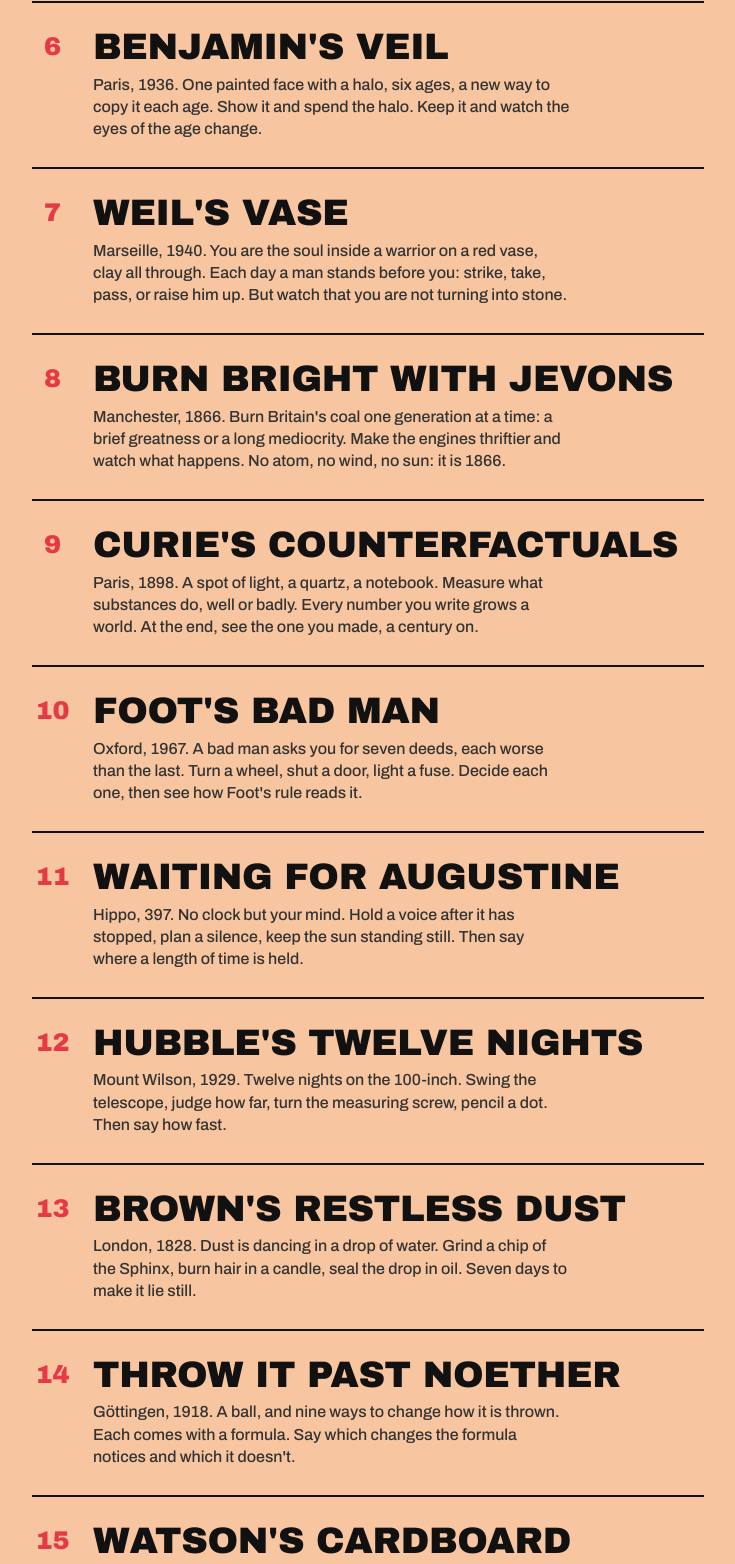
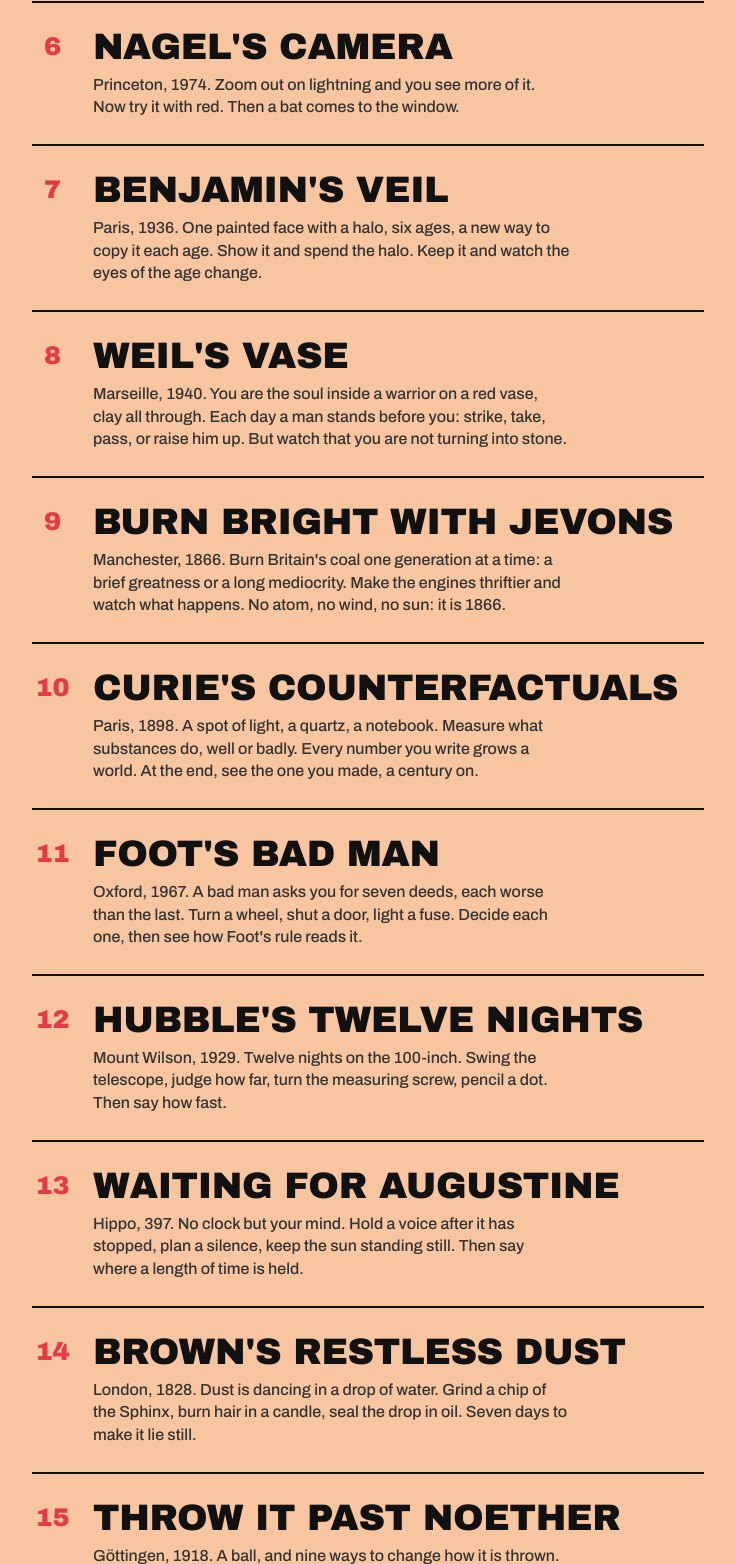
Before and after one commit to steffenhuck/g-games, a plain HTML site: page index.html in a window 1280 px wide. Shown: the part 1229-2793 px from the top of the page, without its empty margins (272-1007 px from the left). Drawn offline with Linux system fonts and the light colour scheme.

Commit message:
The Pantheon: Nagel's Camera at no. 6, Augustine to 13 so Hubble stays at 12
Co-Authored-By: Claude Opus 5.5 <noreply@anthropic.com>
Claude-Session: https://claude.ai/code/session_018niUhwb3QyfCSPKrXebtLp

```diff
--- a/index.html
+++ b/index.html
@@ -199,8 +199,17 @@
         </a>
       </li>
       <li>
+        <a class="game" href="https://steffenhuck.github.io/paper-to-game/nagel/nagels-camera.html">
+          <span class="num" aria-hidden="true">6</span>
+          <span class="body">
+            <span class="title">Nagel's Camera</span>
+            <span class="desc">Princeton, 1974. Zoom out on lightning and you see more of it. Now try it with red. Then a bat comes to the window.</span>
+          </span>
+        </a>
+      </li>
+      <li>
         <a class="game" href="https://steffenhuck.github.io/paper-to-game/benjamin/benjamins-veil.html">
-          <span class="num" aria-hidden="true">6</span>
+          <span class="num" aria-hidden="true">7</span>
           <span class="body">
             <span class="title">Benjamin's Veil</span>
             <span class="desc">Paris, 1936. One painted face with a halo, six ages, a new way to copy it each age. Show it and spend the halo. Keep it and watch the eyes of the age change.</span>
@@ -209,7 +218,7 @@
       </li>
       <li>
         <a class="game" href="https://steffenhuck.github.io/paper-to-game/weil/weils-vase.html">
-          <span class="num" aria-hidden="true">7</span>
+          <span class="num" aria-hidden="true">8</span>
           <span class="body">
             <span class="title">Weil's Vase</span>
             <span class="desc">Marseille, 1940. You are the soul inside a warrior on a red vase, clay all through. Each day a man stands before you: strike, take, pass, or raise him up. But watch that you are not turning into stone.</span>
@@ -218,7 +227,7 @@
       </li>
       <li>
         <a class="game" href="https://steffenhuck.github.io/paper-to-game/jevons/burn-bright-with-jevons.html">
-          <span class="num" aria-hidden="true">8</span>
+          <span class="num" aria-hidden="true">9</span>
           <span class="body">
             <span class="title">Burn Bright with Jevons</span>
             <span class="desc">Manchester, 1866. Burn Britain's coal one generation at a time: a brief greatness or a long mediocrity. Make the engines thriftier and watch what happens. No atom, no wind, no sun: it is 1866.</span>
@@ -227,7 +236,7 @@
       </li>
       <li>
         <a class="game" href="https://steffenhuck.github.io/paper-to-game/curie/curies-counterfactuals.html">
-          <span class="num" aria-hidden="true">9</span>
+          <span class="num" aria-hidden="true">10</span>
           <span class="body">
             <span class="title">Curie's Counterfactuals</span>
             <span class="desc">Paris, 1898. A spot of light, a quartz, a notebook. Measure what substances do, well or badly. Every number you write grows a world. At the end, see the one you made, a century on.</span>
@@ -236,19 +245,10 @@
       </li>
       <li>
         <a class="game" href="https://steffenhuck.github.io/paper-to-game/foot/foots-bad-man.html">
-          <span class="num" aria-hidden="true">10</span>
+          <span class="num" aria-hidden="true">11</span>
           <span class="body">
             <span class="title">Foot's Bad Man</span>
             <span class="desc">Oxford, 1967. A bad man asks you for seven deeds, each worse than the last. Turn a wheel, shut a door, light a fuse. Decide each one, then see how Foot's rule reads it.</span>
-          </span>
-        </a>
-      </li>
-      <li>
-        <a class="game" href="https://steffenhuck.github.io/paper-to-game/augustine/waiting-for-augustine.html">
-          <span class="num" aria-hidden="true">11</span>
-          <span class="body">
-            <span class="title">Waiting for Augustine</span>
-            <span class="desc">Hippo, 397. No clock but your mind. Hold a voice after it has stopped, plan a silence, keep the sun standing still. Then say where a length of time is held.</span>
           </span>
         </a>
       </li>
@@ -262,8 +262,17 @@
         </a>
       </li>
       <li>
+        <a class="game" href="https://steffenhuck.github.io/paper-to-game/augustine/waiting-for-augustine.html">
+          <span class="num" aria-hidden="true">13</span>
+          <span class="body">
+            <span class="title">Waiting for Augustine</span>
+            <span class="desc">Hippo, 397. No clock but your mind. Hold a voice after it has stopped, plan a silence, keep the sun standing still. Then say where a length of time is held.</span>
+          </span>
+        </a>
+      </li>
+      <li>
         <a class="game" href="https://steffenhuck.github.io/paper-to-game/brown/browns-restless-dust.html">
-          <span class="num" aria-hidden="true">13</span>
+          <span class="num" aria-hidden="true">14</span>
           <span class="body">
             <span class="title">Brown's Restless Dust</span>
             <span class="desc">London, 1828. Dust is dancing in a drop of water. Grind a chip of the Sphinx, burn hair in a candle, seal the drop in oil. Seven days to make it lie still.</span>
@@ -272,7 +281,7 @@
       </li>
       <li>
         <a class="game" href="https://steffenhuck.github.io/paper-to-game/noether/throw-it-past-noether.html">
-          <span class="num" aria-hidden="true">14</span>
+          <span class="num" aria-hidden="true">15</span>
           <span class="body">
             <span class="title">Throw It Past Noether</span>
             <span class="desc">Göttingen, 1918. A ball, and nine ways to change how it is thrown. Each comes with a formula. Say which changes the formula notices and which it doesn't.</span>
@@ -281,7 +290,7 @@
       </li>
       <li>
         <a class="game" href="https://steffenhuck.github.io/paper-to-game/dna/watsons-cardboard.html">
-          <span class="num" aria-hidden="true">15</span>
+          <span class="num" aria-hidden="true">16</span>
           <span class="body">
             <span class="title">Watson's Cardboard</span>
             <span class="desc">Cambridge, 1953. Four bases cut from card, one chain given. Build the other so the rails stay straight. Then see whether it copies.</span>
@@ -290,7 +299,7 @@
       </li>
       <li>
         <a class="game" href="https://steffenhuck.github.io/paper-to-game/lehmann/find-your-inner-core-with-lehmann.html">
-          <span class="num" aria-hidden="true">16</span>
+          <span class="num" aria-hidden="true">17</span>
           <span class="body">
             <span class="title">Find Your Inner Core with Lehmann</span>
             <span class="desc">Copenhagen, 1936. You are an earthquake. Show the humans what is inside the Earth.</span>
@@ -299,7 +308,7 @@
       </li>
       <li>
         <a class="game" href="https://steffenhuck.github.io/paper-to-game/arrow/voting-with-arrow.html">
-          <span class="num" aria-hidden="true">17</span>
+          <span class="num" aria-hidden="true">18</span>
           <span class="body">
             <span class="title">Voting with Arrow</span>
             <span class="desc">Stanford, 1950. Two neighbours, three plans for the village square. Write the rule that counts their ballots: never contradict yourself, and let nobody be the boss. Then Arrow checks every way the vote could go.</span>
@@ -308,7 +317,7 @@
       </li>
       <li>
         <a class="game" href="https://steffenhuck.github.io/paper-to-game/leavitt/leavitts-cloud.html">
-          <span class="num" aria-hidden="true">18</span>
+          <span class="num" aria-hidden="true">19</span>
           <span class="body">
             <span class="title">Leavitt's Cloud</span>
             <span class="desc">Harvard, 1912. A far-away cloud of stars on glass, and some of them blink. Turn a dial until the nights line up.</span>
@@ -317,7 +326,7 @@
       </li>
       <li>
         <a class="game" href="https://steffenhuck.github.io/paper-to-game/goodall/go-fishing-with-goodall.html">
-          <span class="num" aria-hidden="true">19</span>
+          <span class="num" aria-hidden="true">20</span>
           <span class="body">
             <span class="title">Go Fishing with Goodall</span>
             <span class="desc">Gombe Stream, 1970. Your mother fishes termites with a stem of grass, and you are two years old. Pick a stem, press, wait, let go. Then water in a hollow tree, or the driver ants.</span>
@@ -326,7 +335,7 @@
       </li>
       <li>
         <a class="game" href="https://steffenhuck.github.io/paper-to-game/ostrom/ostroms-pond.html">
-          <span class="num" aria-hidden="true">20</span>
+          <span class="num" aria-hidden="true">21</span>
           <span class="body">
             <span class="title">Ostrom's Pond</span>
             <span class="desc">Bloomington, 2000. One pond with forty fish and ten villagers who are fishing. Can you make it sustainable?</span>
@@ -335,7 +344,7 @@
       </li>
       <li>
         <a class="game" href="https://steffenhuck.github.io/paper-to-game/leibniz/leibnizs-fullest-world.html">
-          <span class="num" aria-hidden="true">21</span>
+          <span class="num" aria-hidden="true">22</span>
           <span class="body">
             <span class="title">Leibniz's Fullest World</span>
             <span class="desc">Hanover, 1697. Light up a sky so it holds the most. Then one torch, in a world already made.</span>
```
